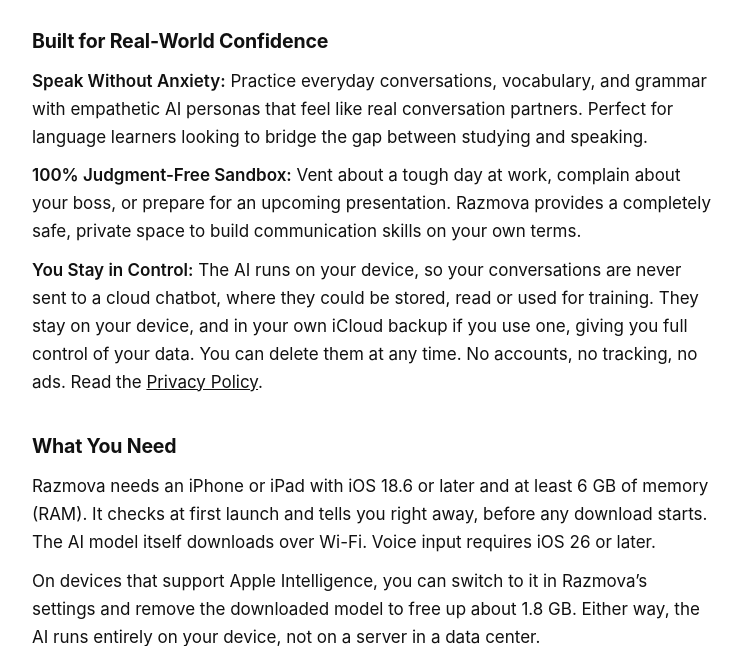
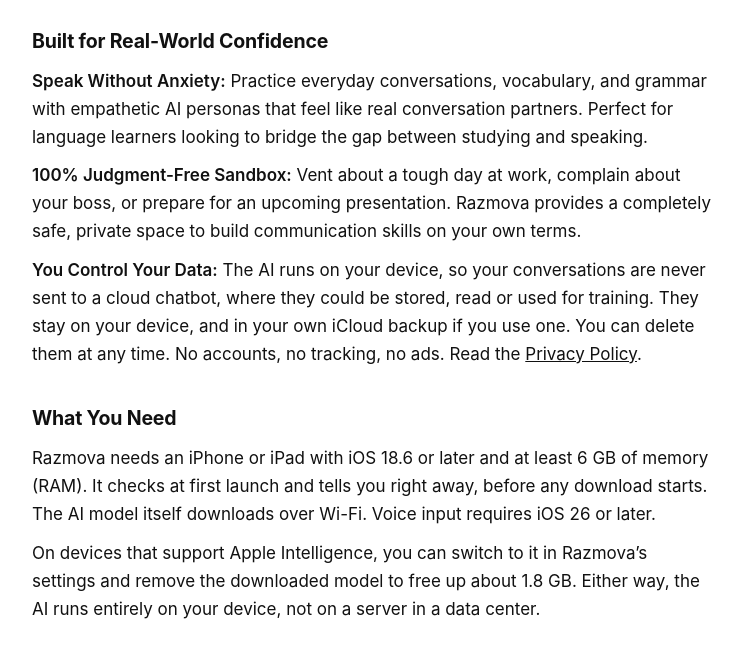
Before and after one commit to Tatiana2020/razmova-ai, a Jekyll site: the page built from index.md, in a window 1280 px wide and 900 px high, scrolled down 1633 px, cut to the strip 0-646 px from the top of the window. Shown: the whole strip, without its empty margins (268-1009 px from the left). Built offline with Jekyll 4.4.1, drawn with Linux system fonts in a browser that asks for light colours.

Commit message:
Updated the privacy paragraph heading on the homepage
Co-Authored-By: Claude Opus 5.5 <noreply@anthropic.com>

```diff
--- a/index.md
+++ b/index.md
@@ -49,7 +49,7 @@ Tap the microphone and speak with any partner. Your words appear as text you can
 
 **100% Judgment-Free Sandbox:** Vent about a tough day at work, complain about your boss, or prepare for an upcoming presentation. Razmova provides a completely safe, private space to build communication skills on your own terms.
 
-**You Stay in Control:** The AI runs on your device, so your conversations are never sent to a cloud chatbot, where they could be stored, read or used for training. They stay on your device, and in your own iCloud backup if you use one, giving you full control of your data. You can delete them at any time. No accounts, no tracking, no ads. Read the [Privacy Policy](privacy-policy).
+**You Control Your Data:** The AI runs on your device, so your conversations are never sent to a cloud chatbot, where they could be stored, read or used for training. They stay on your device, and in your own iCloud backup if you use one. You can delete them at any time. No accounts, no tracking, no ads. Read the [Privacy Policy](privacy-policy).
 
 ## What You Need
 
```
Also changed, not shown: es/index.md (+1 -1 lines), fr/index.md (+1 -1 lines), README.md.
